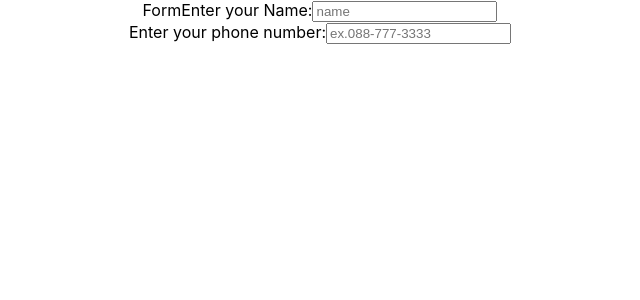
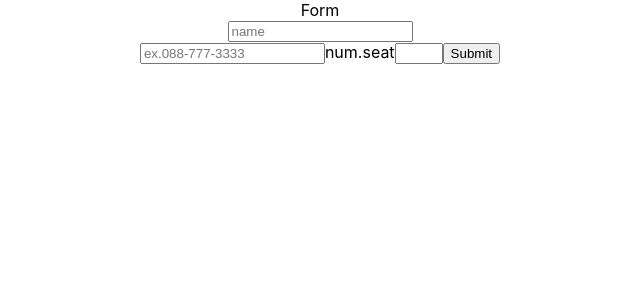
Before and after one commit to patkamon/exceed-coffee-front, a React (Create React App) app: page /form in a window 1280 px wide. Shown: the top 300 px of the page, without its empty margins (320-960 px from the left). Built offline with nearby package versions, Linux system fonts and the light colour scheme.

Commit message:
set basic form

```diff
--- a/src/pages/Form.js
+++ b/src/pages/Form.js
@@ -1,15 +1,38 @@
 import React from 'react'
+import { getObjForm } from '../utils/form'
 
 const Form = () => {
+
+
+  function handleSubmit(e) {
+      e.preventDefault()
+      const data = getObjForm(e.target)
+      console.log(data)
+
+
+  }
+
+
+
+
+
   return (
     <div>Form
 
-            <label for="name">Enter your Name:</label>
-            <input className='customer-name' id='name' placeholder='name'/><br/>
 
-            <label for="phone">Enter your phone number:</label>
-            <input className='phone-number' id='phone' type='tel' placeholder='ex.088-777-3333'pattern="[0-9]{3}-[0-9]{3}-[0-9]{4}"/>
 
+
+
+      <form onSubmit={handleSubmit}>
+
+
+        <input className='customer-name' name='name' placeholder='name' ></input><br/>
+        <input className='phone-number' name='tel' type='tel' placeholder='ex.088-777-3333'pattern="[0-9]{3}-[0-9]{3}-[0-9]{4}" required/>
+        <label className='label-num-seat' for='seat'>num.seat</label>
+
+        <input className='num-seat' name='num-seat'  type="number" min="1" max="8" required></input>
+        <button className='submit-btn' type='submit'>Submit</button>
+      </form>
 
 
 
--- a/src/utils/form.js
+++ b/src/utils/form.js
@@ -1,6 +1,8 @@
 export function getObjForm(target) {
+
     const data = new FormData(target)
     const dataObj = {}
+
     data.forEach((value, key) => {
       dataObj[key] = value
     })
```
